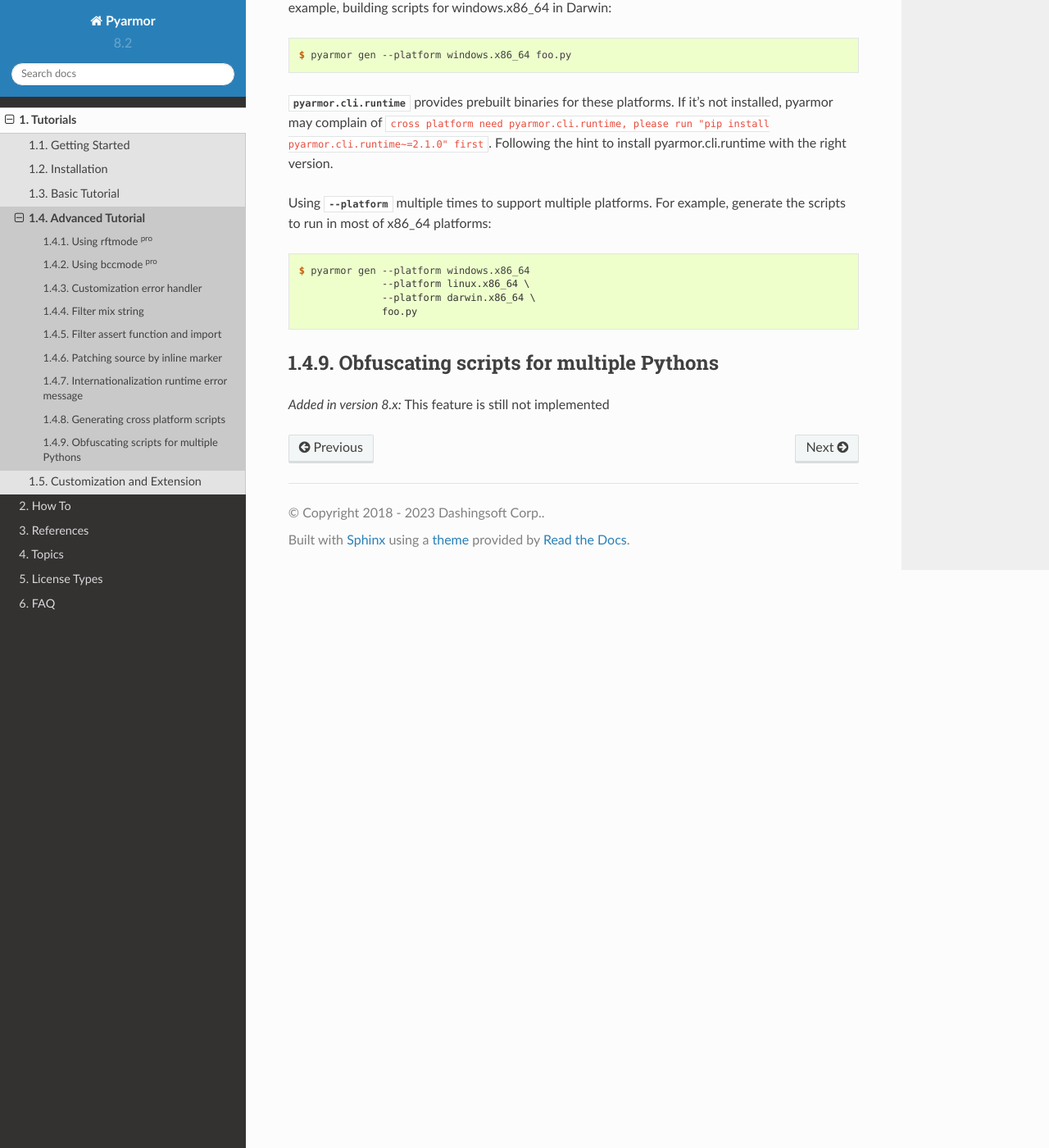
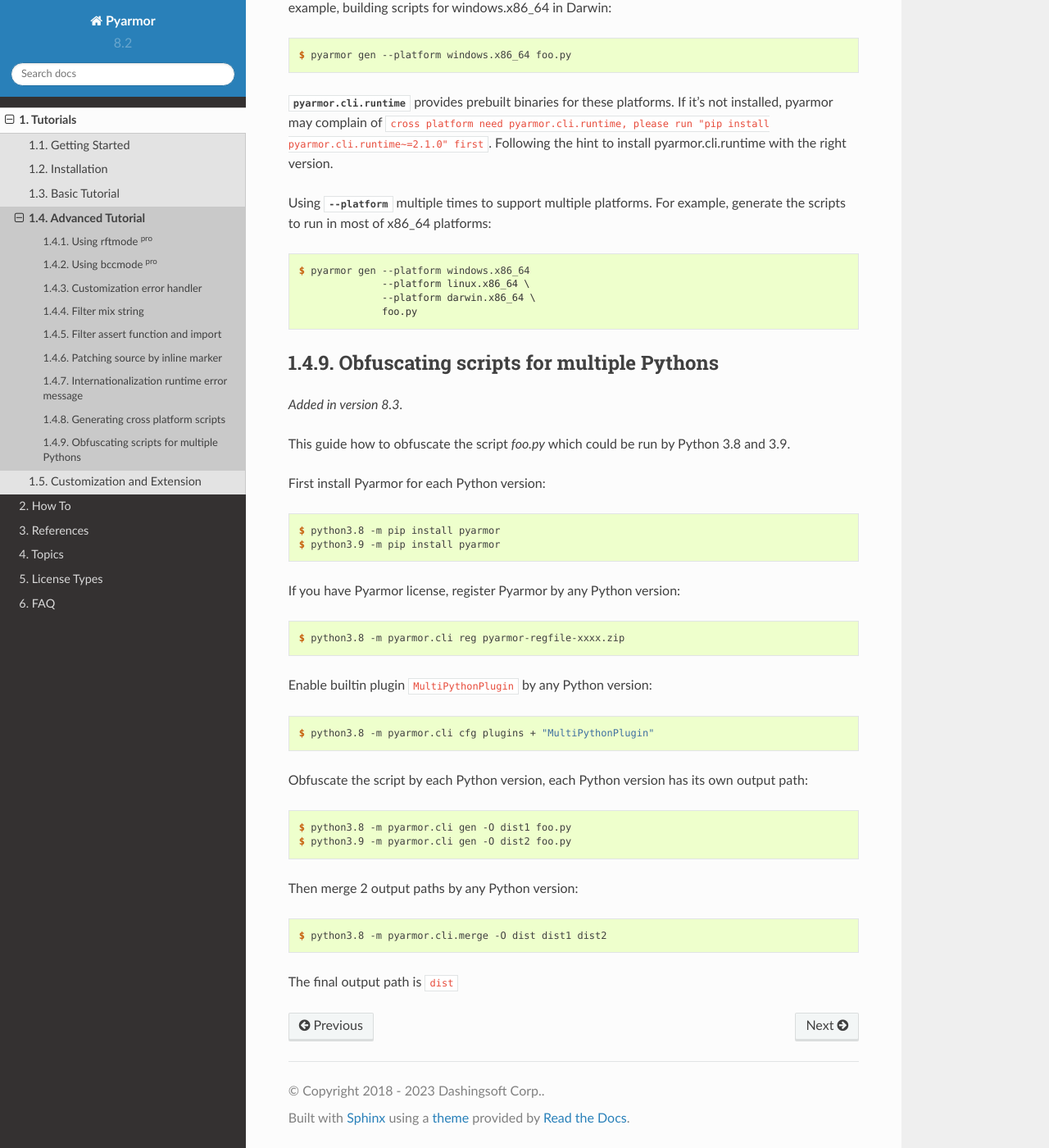
Before and after one commit to dashingsoft/pyarmor, a Sphinx documentation site: the page built from docs/tutorial/advanced.rst, in a window 1280 px wide and 1400 px high, scrolled down 9484 px. Shown: the whole window at 82% size. Built offline with Sphinx 7.4.7 and the Read the Docs theme 2.0.0, drawn with Linux system fonts in a browser that asks for light colours.

Commit message:
Doc multi-python obfuscated scripts

```diff
--- a/docs/tutorial/advanced.rst
+++ b/docs/tutorial/advanced.rst
@@ -412,9 +412,32 @@
 Obfuscating scripts for multiple Pythons
 ========================================
 
-.. versionadded:: 8.x
-                  This feature is still not implemented
+.. versionadded:: 8.3
 
-.. Use helper script `merge.py`
+This guide how to obfuscate the script `foo.py` which could be run by Python 3.8 and 3.9.
+
+First install Pyarmor for each Python version::
+
+    $ python3.8 -m pip install pyarmor
+    $ python3.9 -m pip install pyarmor
+
+If you have Pyarmor license, register Pyarmor by any Python version::
+
+    $ python3.8 -m pyarmor.cli reg pyarmor-regfile-xxxx.zip
+
+Enable builtin plugin ``MultiPythonPlugin`` by any Python version::
+
+    $ python3.8 -m pyarmor.cli cfg plugins + "MultiPythonPlugin"
+
+Obfuscate the script by each Python version, each Python version has its own output path::
+
+    $ python3.8 -m pyarmor.cli gen -O dist1 foo.py
+    $ python3.9 -m pyarmor.cli gen -O dist2 foo.py
+
+Then merge 2 output paths by any Python version::
+
+    $ python3.8 -m pyarmor.cli.merge -O dist dist1 dist2
+
+The final output path is ``dist``
 
 .. include:: ../_common_definitions.txt
```
